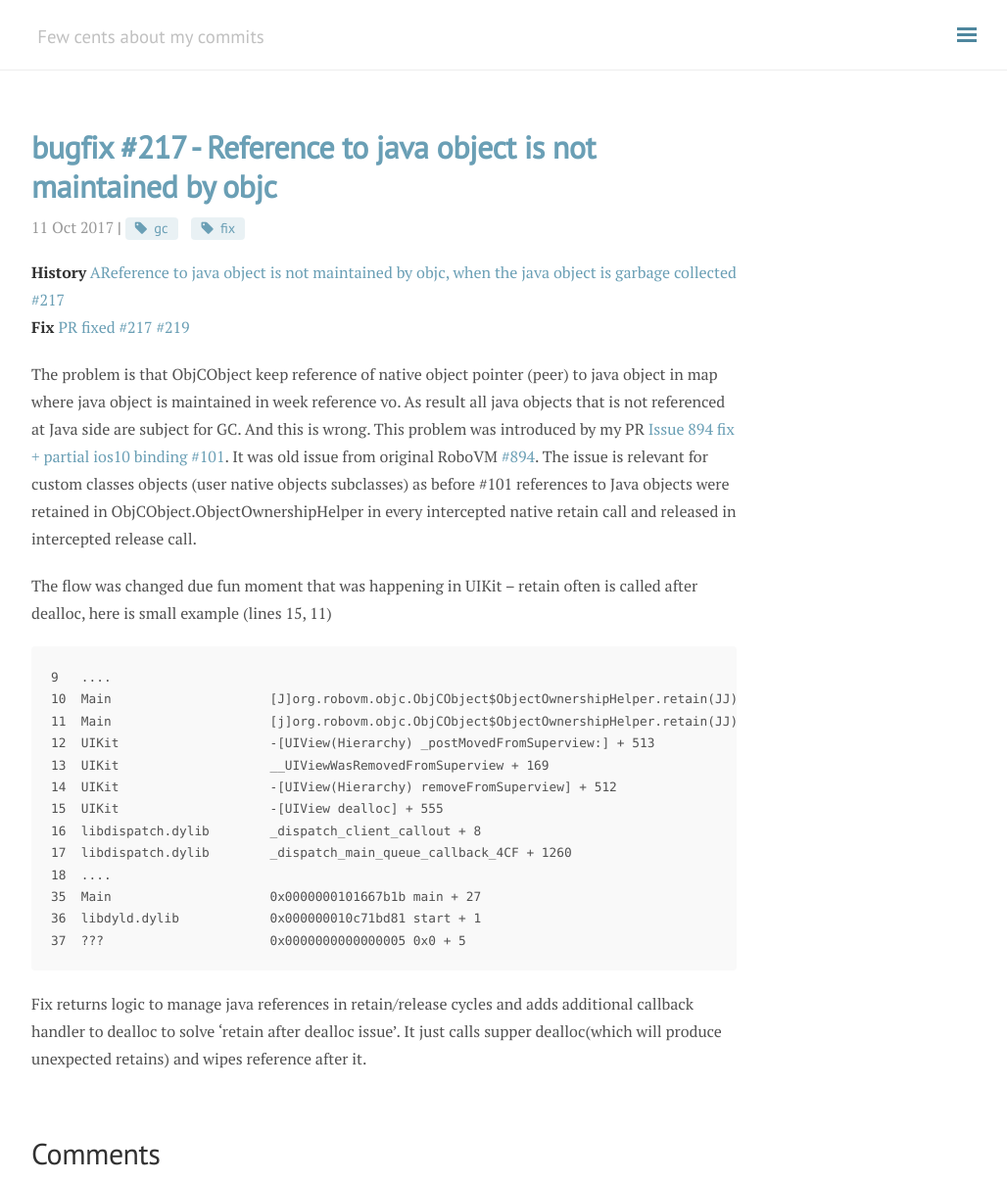
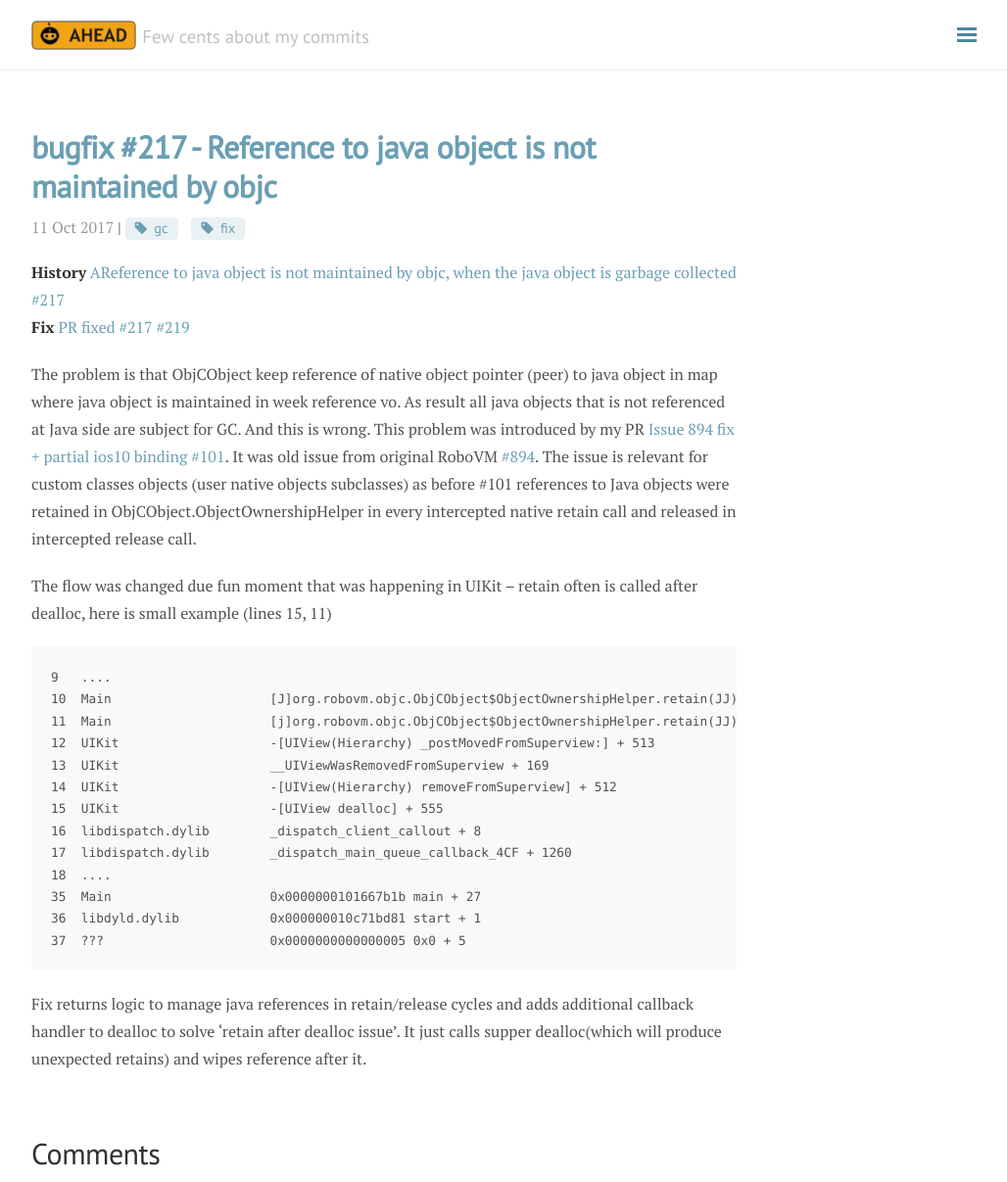
Before and after one commit to dkimitsa/dkimitsa.github.io, a Jekyll site: the page built from _posts/2017-10-11-reference-to-java-obj-from-native-fix217.md, in a window 1280 px wide and 1207 px high. Shown: the whole window at 98% size, without its empty margins (248-1276 px from the left). Built offline with Jekyll 4.4.1, drawn with Linux system fonts in a browser that asks for light colours; nearby versions of some CDN libraries; comment, search, counter and statistics services are not loaded.

Commit message:
added dummy logo to allow quick back to main, source block is limited and vertical scroll bar is added

```diff
--- a/_config.yml
+++ b/_config.yml
@@ -3,7 +3,7 @@
 tagline: 'Few cents about my commits'
 description: 'Here I post technical details about changed done to <a href="https://github.com/MobiVM/robovm">OSS RoboVM</a>.'
 url: http://dkimitsa.github.io
-#logo: '/public/logo.png'
+logo: '/public/logo.png'
 
 # Site configurations
 gems:
--- a/_scss/base/_poole.scss
+++ b/_scss/base/_poole.scss
@@ -185,6 +185,8 @@
 .highlight {
   margin-bottom: 1rem;
   border-radius: 4px;
+  max-height: 500px;
+  overflow-y: auto;
 }
 .highlight pre {
   margin-bottom: 0;
```
Also changed, not shown: public/logo.png (added).
